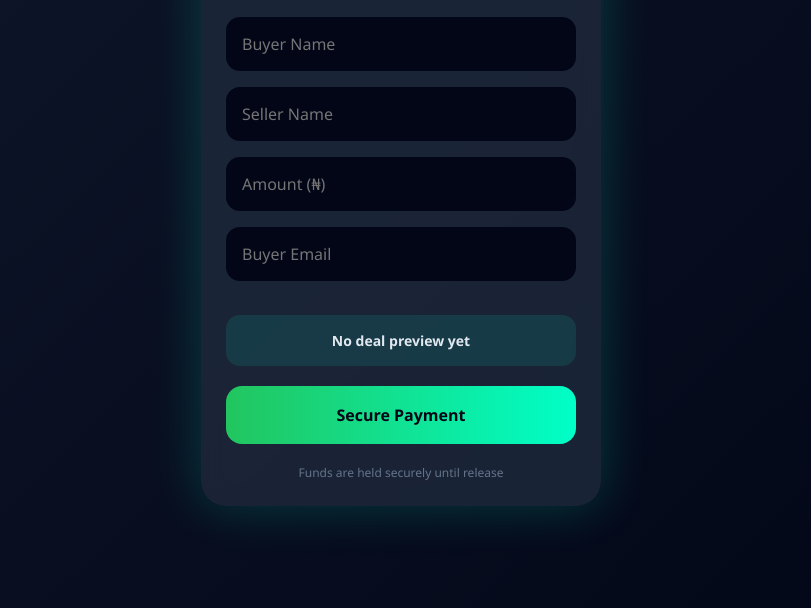
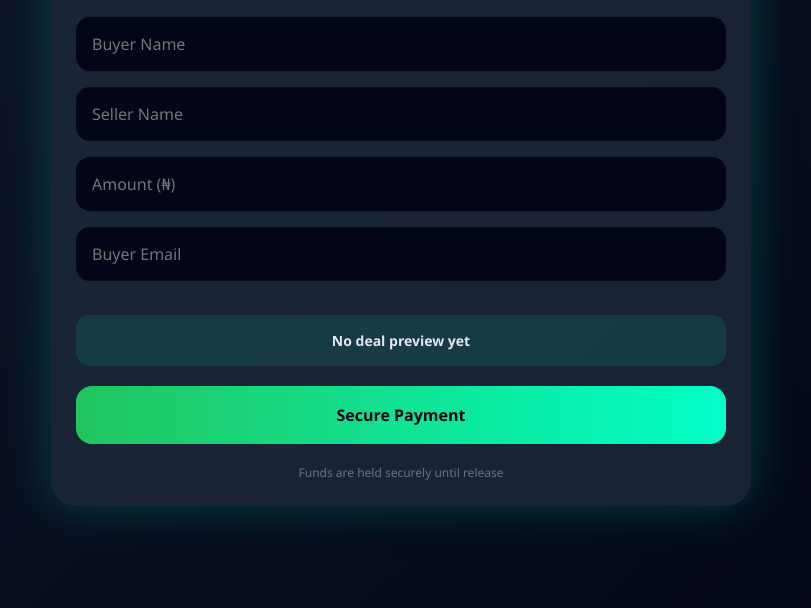
Before and after one commit to Michaelcodes1/Paymentsitee, a plain HTML site: page index.html in a window 1280 px wide. Shown: the part 192-800 px from the top of the page, without its empty margins (239-1050 px from the left). Drawn offline with Linux system fonts and the light colour scheme.

Commit message:
Increase max-width of container to 700px

```diff
--- a/index.html
+++ b/index.html
@@ -28,7 +28,7 @@ body {
 /* ===== CONTAINER ===== */
 .container {
   width: 95%;
-  max-width: 400px;
+  max-width: 700px;
   padding: 25px;
   border-radius: 25px;
   background: rgba(30, 41, 59, 0.85);
```
